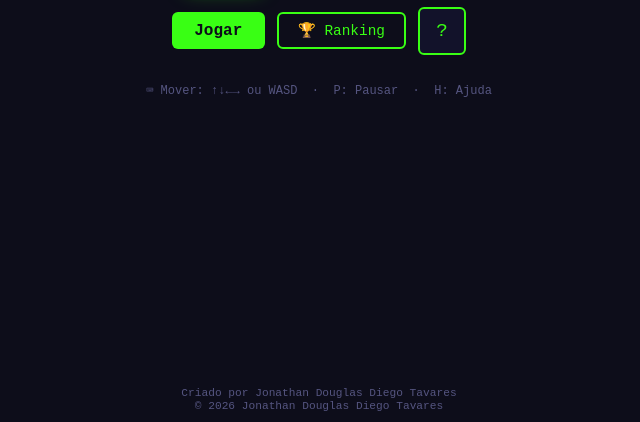
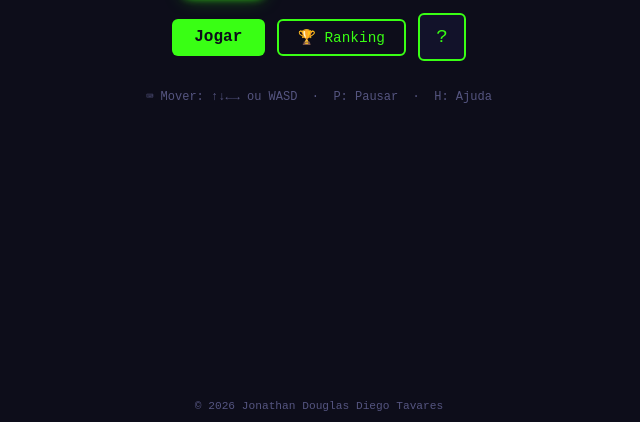
Before and after one commit to jonnxpr/JogoDaCobrinha, a website built with Vite: page index.html in a window 1280 px wide. Shown: the part 378-800 px from the top of the page, without its empty margins (321-961 px from the left). Built offline with nearby package versions, Linux system fonts and the light colour scheme.

Commit message:
chore: remover texto duplicado do rodapé

```diff
--- a/index.html
+++ b/index.html
@@ -168,7 +168,6 @@
   </div>
 
   <footer id="site-footer">
-    <p>Criado por Jonathan Douglas Diego Tavares</p>
     <p>© <span id="footer-year"></span> Jonathan Douglas Diego Tavares</p>
   </footer>
 
```
